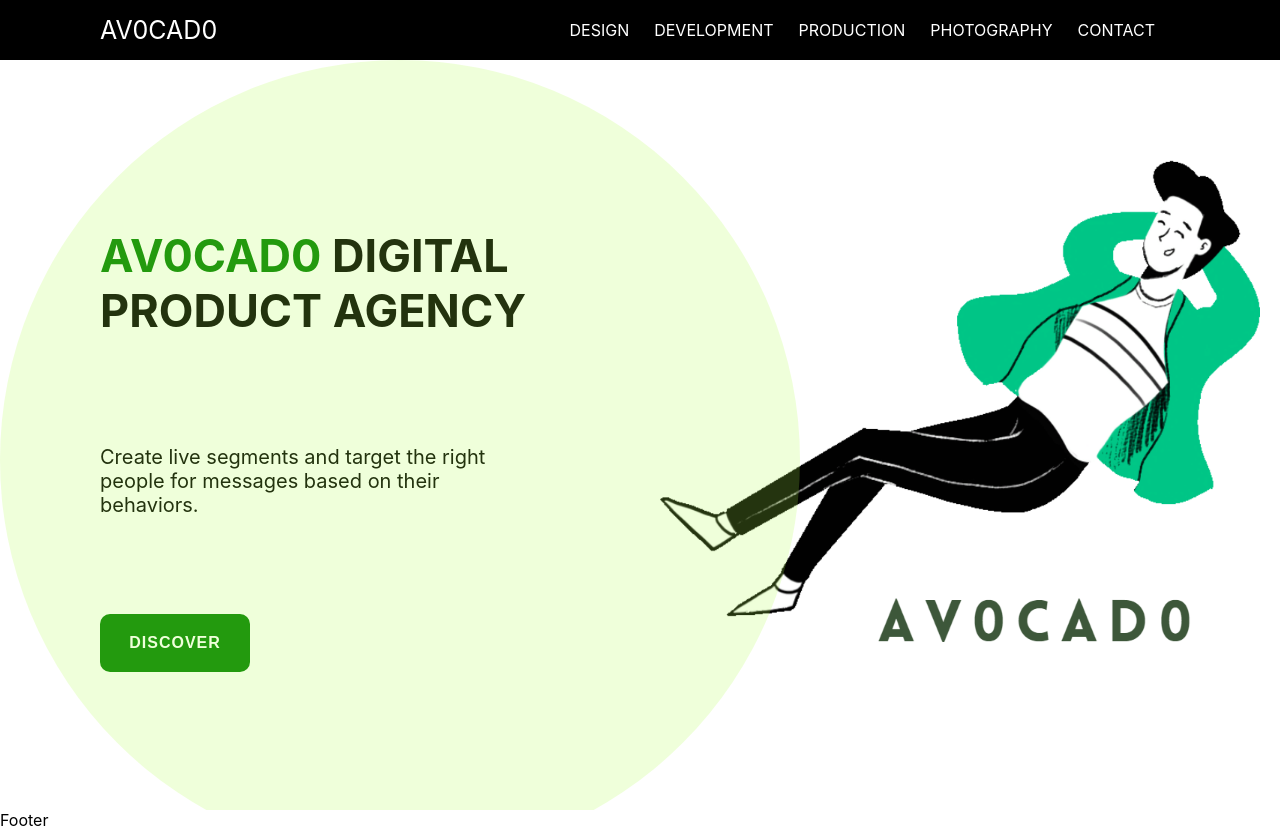
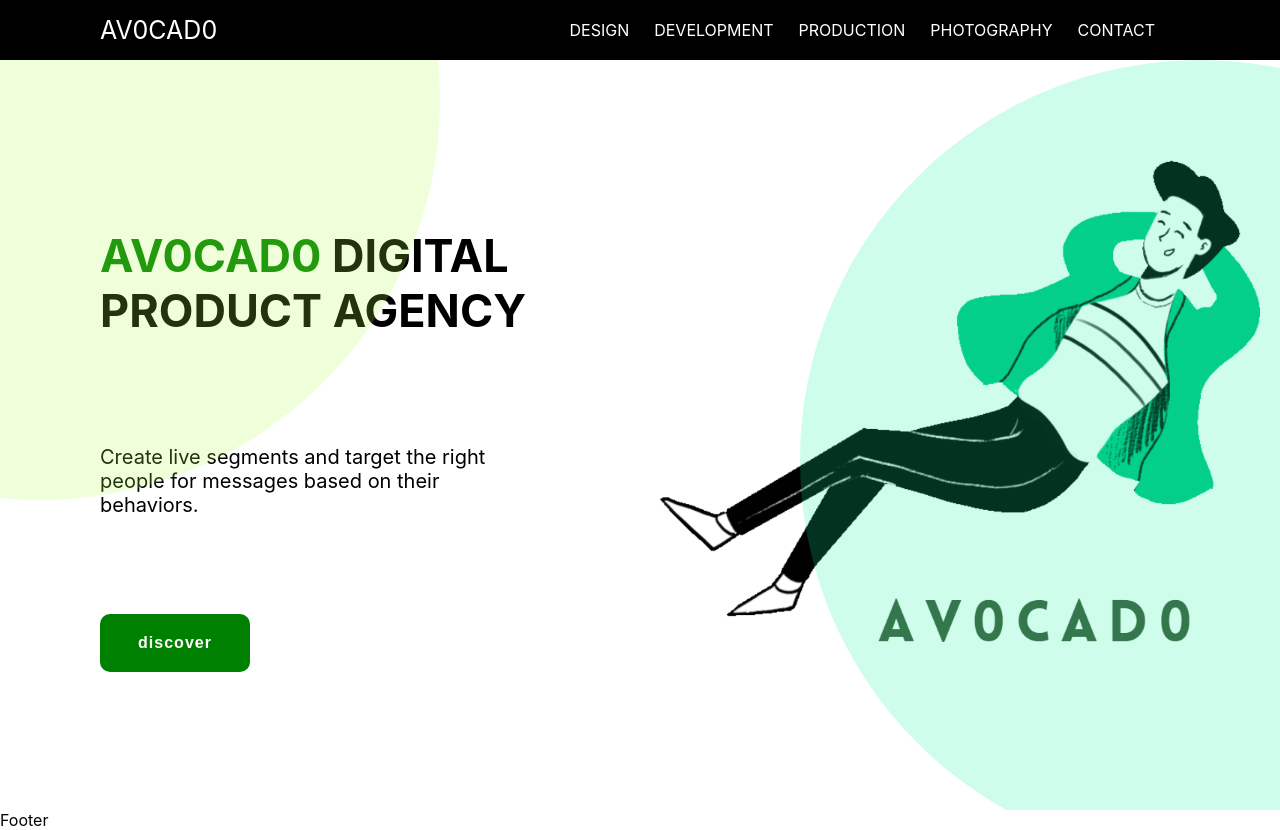
Before and after one commit to larissa-pinheiro/nextjs-av0cad0-agency, a Next.js app: page / in a window 1280 px wide. Built offline with nearby package versions, Linux system fonts and the light colour scheme.

Commit message:
Include another circle and edit alt from img

```diff
--- a/components/Intro.jsx
+++ b/components/Intro.jsx
@@ -5,7 +5,8 @@ import Circle from "./Circle.jsx";
 function Intro() {
   return (
     <div className={styles.container}>
-      <Circle backgroundColor="#b0ff49" />
+      <Circle backgroundColor="#b0ff49" left="-45vh" top="-45vh" />
+      <Circle backgroundColor="#0ff49b" right="-40vh" />
       <div className={styles.card}>
         <h1 className={styles.title}>
           <span className={styles.brand}>AV0CAD0 </span>DIGITAL PRODUCT AGENCY
@@ -14,10 +15,15 @@ function Intro() {
           Create live segments and target the right people for messages based on
           their behaviors.
         </p>
-        <button className={styles.button}>DISCOVER</button>
+        <button className={styles.button}>discover</button>
       </div>
       <div className={styles.card}>
-        <Image src="/img/Avocado.png" layout="fill" objectFit="cover" alt="" />
+        <Image
+          src="/img/Avocado.png"
+          layout="fill"
+          objectFit="cover"
+          alt="A man sitting and smiling. Under him you can see the Avocado logo"
+        />
       </div>
     </div>
   );
```
